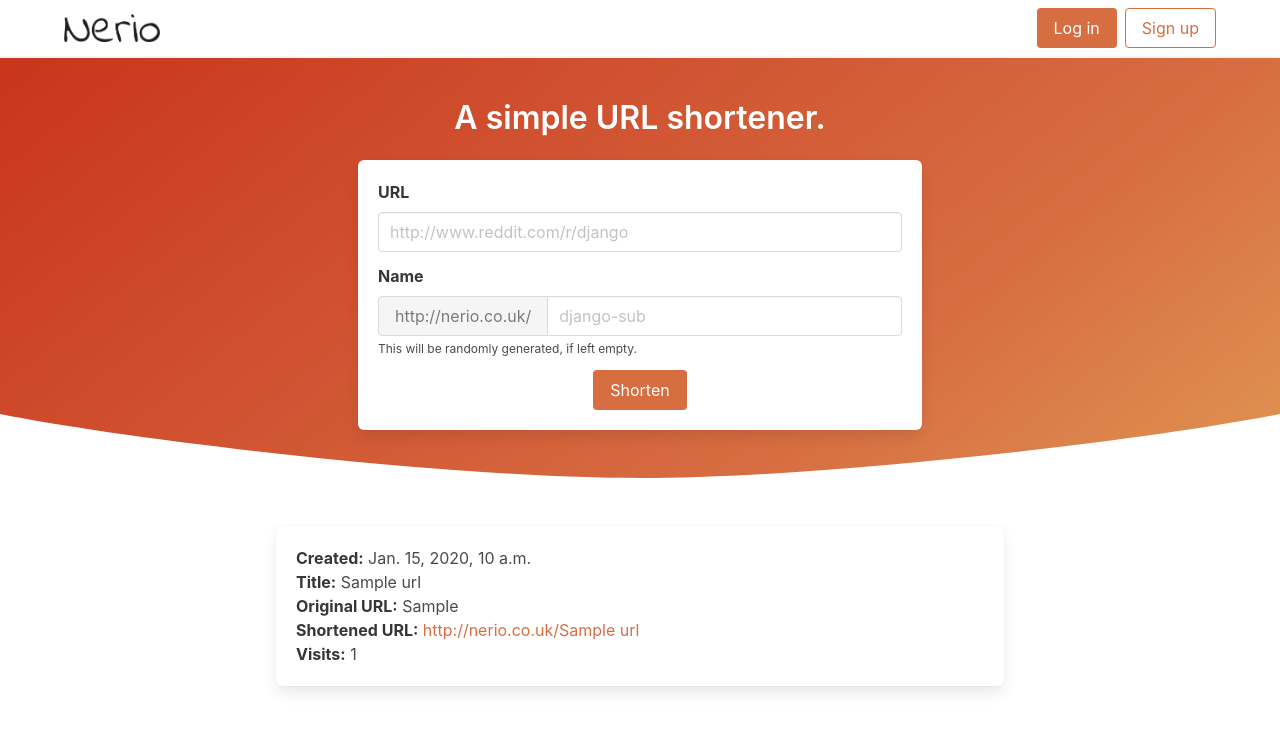
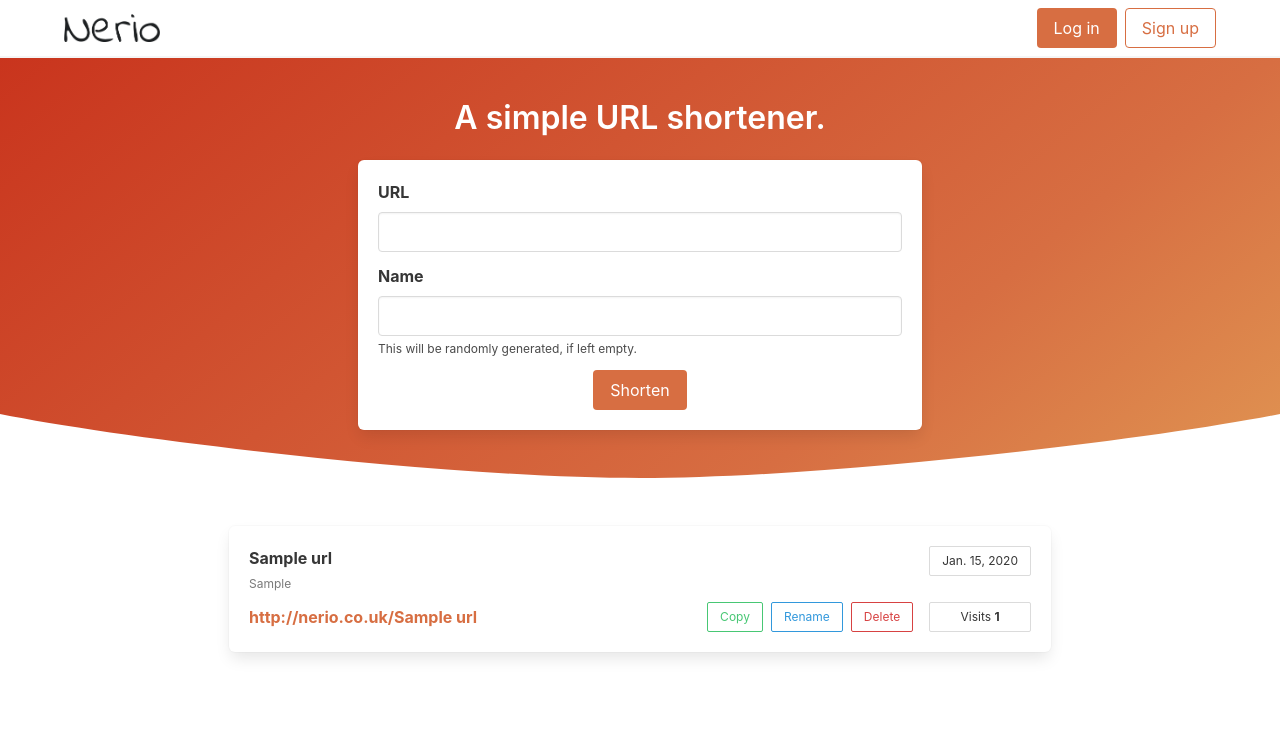
Before and after one commit to marcuscaisey/nerio, a Django app: page / in a window 1280 px wide. Shown: the top 731 px of the page. Run offline with Django 3.2, Linux system fonts and the light colour scheme; tables that the repository leaves empty hold one stand-in row (values such as "Sample post"); some libraries are stand-ins or nearby versions.

Commit message:
Redesign home page url list

```diff
--- a/core/templates/core/home.html
+++ b/core/templates/core/home.html
@@ -1,76 +1,61 @@
 {% extends "templates/base.html" %}
-{% load static %}
-{% load widget_tweaks %}
 
 {% block hero-title %}
   A simple URL shortener.
 {% endblock %}
 
 {% block hero-box %}
-  <form method="post">
-    {% csrf_token %}
-
-    <div class="field">
-      <div class="control">
-        <label for="{{ form.target.field.id_for_label }}" class="label">{{ form.target.label }}</label>
-        {% render_field form.target class="input" placeholder="http://www.reddit.com/r/django" %}
-      </div>
-      <div class="help is-danger">{{ form.target.errors }}</div>
-    </div>
-
-    <div class="field">
-      <div class="control">
-        <label for="{{ form.name.field.id_for_label }}" class="label">{{ form.name.label }}</label>
-        <div class="field has-addons">
-          <div class="control">
-            <button class="button is-static" tabindex="-1">{{ root_url }}</button>
-          </div>
-          <div class="control is-expanded">
-            {% render_field form.name class="input" placeholder="django-sub" %}
-          </div>
-        </div>
-      </div>
-      {% if form.name.errors %}
-        <div class="help is-danger">{{ form.name.errors }}</div>
-      {% else %}
-        <p class="help">{{ form.name.help_text }}</p>
-      {% endif %}
-    </div>
-
-    {% include "forms/submit.html" with value="Shorten" %}
-  </form>
+  {% include "forms/form.html" with submit_value="Shorten" %}
 {% endblock %}
 
 {% block post-hero %}
   {% if urls %}
     <section class="section container">
       <div class="columns is-centered">
-        <div class="column is-8">
+        <div class="column is-8-fullhd is-9-widescreen is-10-desktop is-11-tablet">
           <div class="box">
             {% for url in urls %}
-              <div class="media">
-                <div class="media-content">
-                  <p><strong>Created:</strong> {{ url.created_at }}</p>
-                  <p><strong>Title:</strong> {{ url.title }}</p>
-                  <p>
-                    <strong>Original URL:</strong>
-                    <a class="has-text-grey-dark" href="{{ url.target }}">
+              <div class="url-row">
+                <div class="target-url-container">
+                  <div class="target-title">
+                    <strong>{{ url.title }}</strong>
+                  </div>
+                  <div class="target">
+                    <a class="has-text-grey is-size-7" href="{{ url.target }}">
                       {{ url.target }}
                     </a>
-                  </p>
-                  <p>
-                    <strong>Shortened URL:</strong>
-                    <a href="{% url "core:forward" url.name %}">
-                      {{ url.get_absolute_url }}
-                    </a>
-                  </p>
-                  <p><strong>Visits:</strong> {{ url.visits }}</p>
+                  </div>
+
+                  <div class="url-container">
+                    <div class="url">
+                      <a href="{% url "core:forward" url.name %}">
+                        <strong>{{ url.get_absolute_url }}</strong>
+                      </a>
+                    </div>
+                    <div class="url-buttons">
+                      <button class="button is-small is-success is-outlined">Copy</button>
+                      <a class="button is-small is-info is-outlined">Rename</a>
+                      <a class="button is-small is-danger is-outlined">Delete</a>
+                    </div>
+                  </div>
+                </div>
+
+                <div class="date-visits-container is-hidden-mobile">
+                  <button class="button is-small is-outlined">
+                    {{ url.created_at|date }}
+                  </button>
+                  <button class="button is-small is-outlined">
+                    <span>Visits <strong>{{ url.visits }}</strong></span>
+                  </button>
                 </div>
               </div>
+
+              {% if not forloop.last %}
+                <hr>
+              {% endif %}
             {% endfor %}
           </div>
         </div>
-      </div>
     </section>
   {% endif %}
 {% endblock %}
--- a/styles/styles.scss
+++ b/styles/styles.scss
@@ -2,6 +2,7 @@
 
 // Colours
 $orange: hsla(18, 65%, 55%, 1);
+$red: hsla(0, 65%, 55%, 1);
 
 // Derived
 $primary: $orange;
@@ -18,3 +19,61 @@ $link: $primary;
   bottom: 0;
   fill: $white;
 }
+
+@mixin truncate {
+  white-space: nowrap;
+  overflow: hidden;
+  text-overflow: ellipsis;
+}
+
+.url-row {
+  display: flex;
+  justify-content: space-between;
+}
+
+.target-url-container {
+  flex-basis: 100%;
+  min-width: 0;
+}
+
+.target-title {
+  @include truncate;
+  color: $grey-darker;
+}
+
+.target {
+  @include truncate;
+  color: $grey;
+}
+
+.url-container {
+  @include tablet {
+    display: flex;
+    margin-top: 0.5rem;
+  }
+  align-items: center;
+  justify-content: space-between;
+}
+
+.url {
+  @include truncate;
+  @include mobile {
+    margin-bottom: 0.5rem;
+  }
+  color: $link;
+}
+
+.url-buttons {
+  @extend .buttons;
+  flex-wrap: nowrap;
+}
+
+.date-visits-container {
+  display: flex;
+  flex-direction: column;
+  justify-content: space-between;
+  margin-left: 1rem;
+  > button {
+    pointer-events: none;
+  }
+}
```
Also changed, not shown: static/css/styles.min.css.
